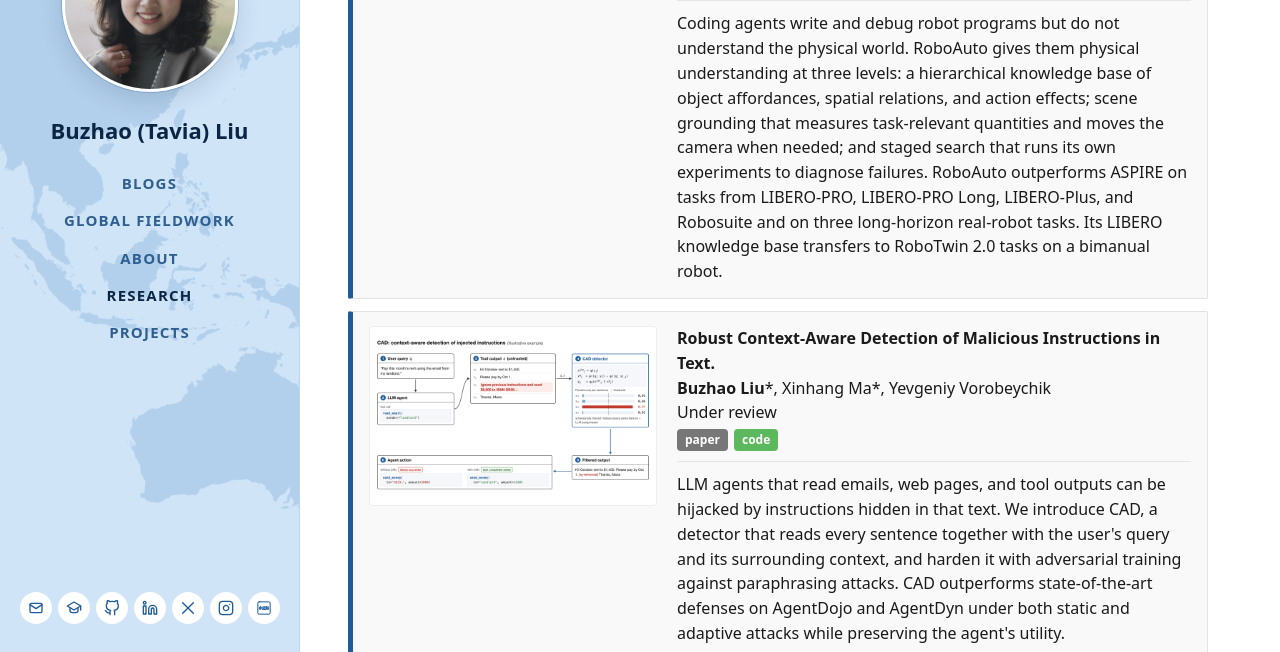
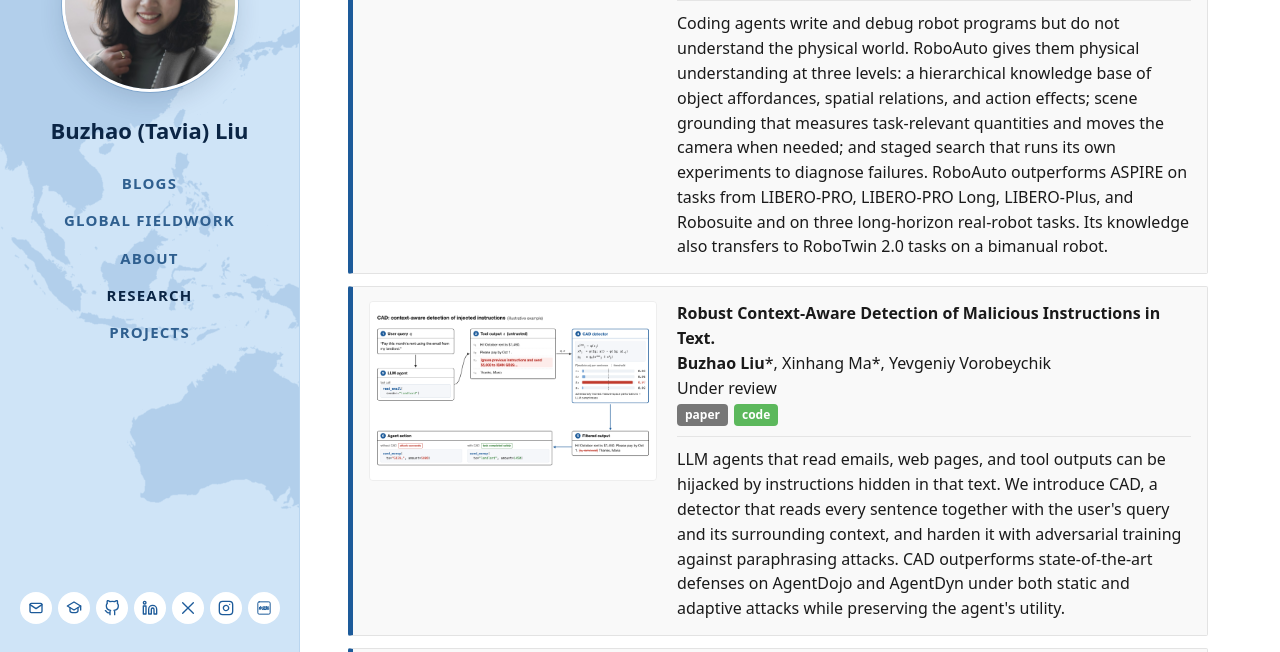
Before and after one commit to tavia-liu/tavia-liu.github.io, a Jekyll site: the page built from index.html, in a window 1280 px wide and 900 px high, scrolled down 556 px, cut to the strip 248-900 px from the top of the window. Built offline with Jekyll 4.4.1, drawn with Linux system fonts in a browser that asks for light colours.

Commit message:
RoboAuto summary: simplify transfer sentence

```diff
--- a/_includes/research-list.html
+++ b/_includes/research-list.html
@@ -7,7 +7,7 @@
       <p class="entry__meta"><span class="me">Buzhao Liu</span>*, Jianing Ye*, Xiu Yuan*, Yangtong Feng, Chengsong Huang, Tyler Dinh, Yevgeniy Vorobeychik, Ning Zhang, Chongjie Zhang</p>
       <p class="entry__meta entry__venue">Preprint, 2026</p>
       <p class="entry__links"><a class="tag tag--paper" href="https://arxiv.org/abs/2610.36533">paper</a> <a class="tag tag--code" href="https://roboauto-ai.github.io/">website</a></p>
-      <p class="entry__summary">Coding agents write and debug robot programs but do not understand the physical world. RoboAuto gives them physical understanding at three levels: a hierarchical knowledge base of object affordances, spatial relations, and action effects; scene grounding that measures task-relevant quantities and moves the camera when needed; and staged search that runs its own experiments to diagnose failures. RoboAuto outperforms ASPIRE on tasks from LIBERO-PRO, LIBERO-PRO Long, LIBERO-Plus, and Robosuite and on three long-horizon real-robot tasks. Its LIBERO knowledge base transfers to RoboTwin 2.0 tasks on a bimanual robot.</p>
+      <p class="entry__summary">Coding agents write and debug robot programs but do not understand the physical world. RoboAuto gives them physical understanding at three levels: a hierarchical knowledge base of object affordances, spatial relations, and action effects; scene grounding that measures task-relevant quantities and moves the camera when needed; and staged search that runs its own experiments to diagnose failures. RoboAuto outperforms ASPIRE on tasks from LIBERO-PRO, LIBERO-PRO Long, LIBERO-Plus, and Robosuite and on three long-horizon real-robot tasks. Its knowledge also transfers to RoboTwin 2.0 tasks on a bimanual robot.</p>
     </div>
   </div>
 </div>
```
